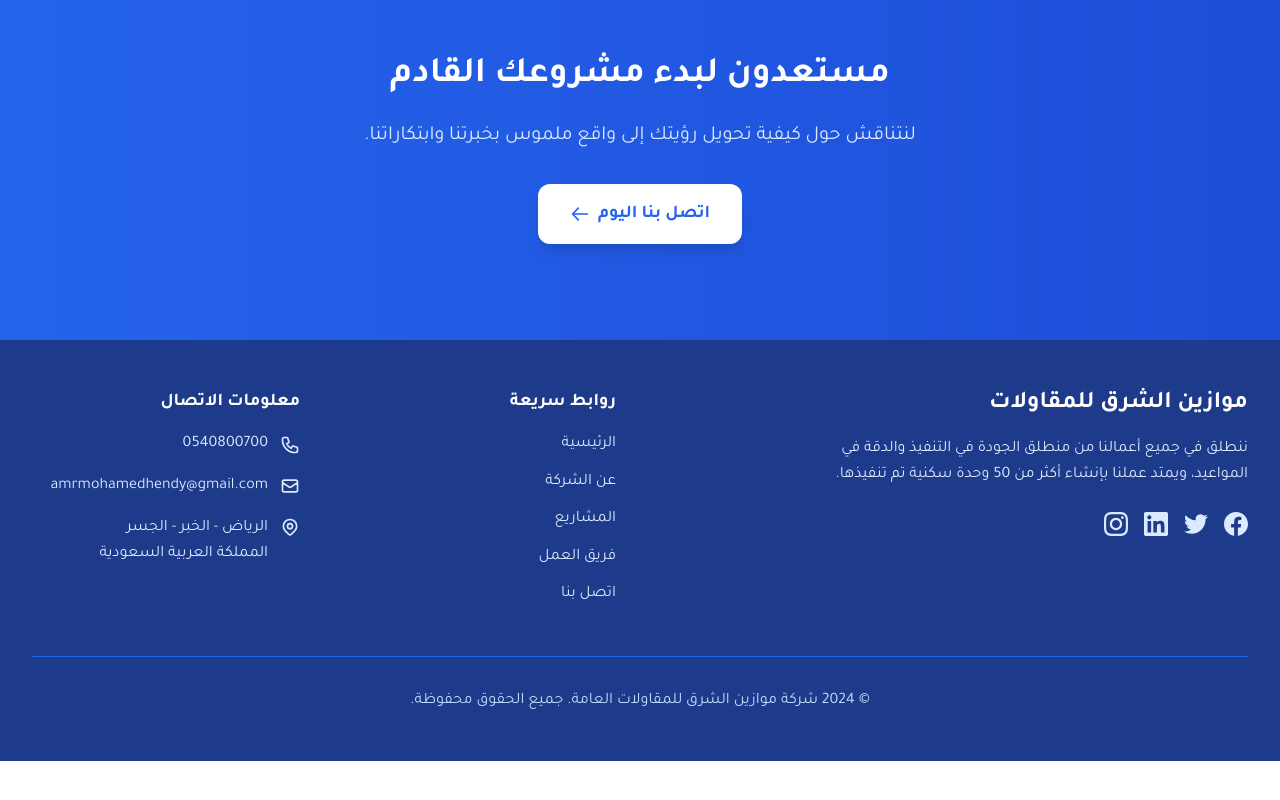
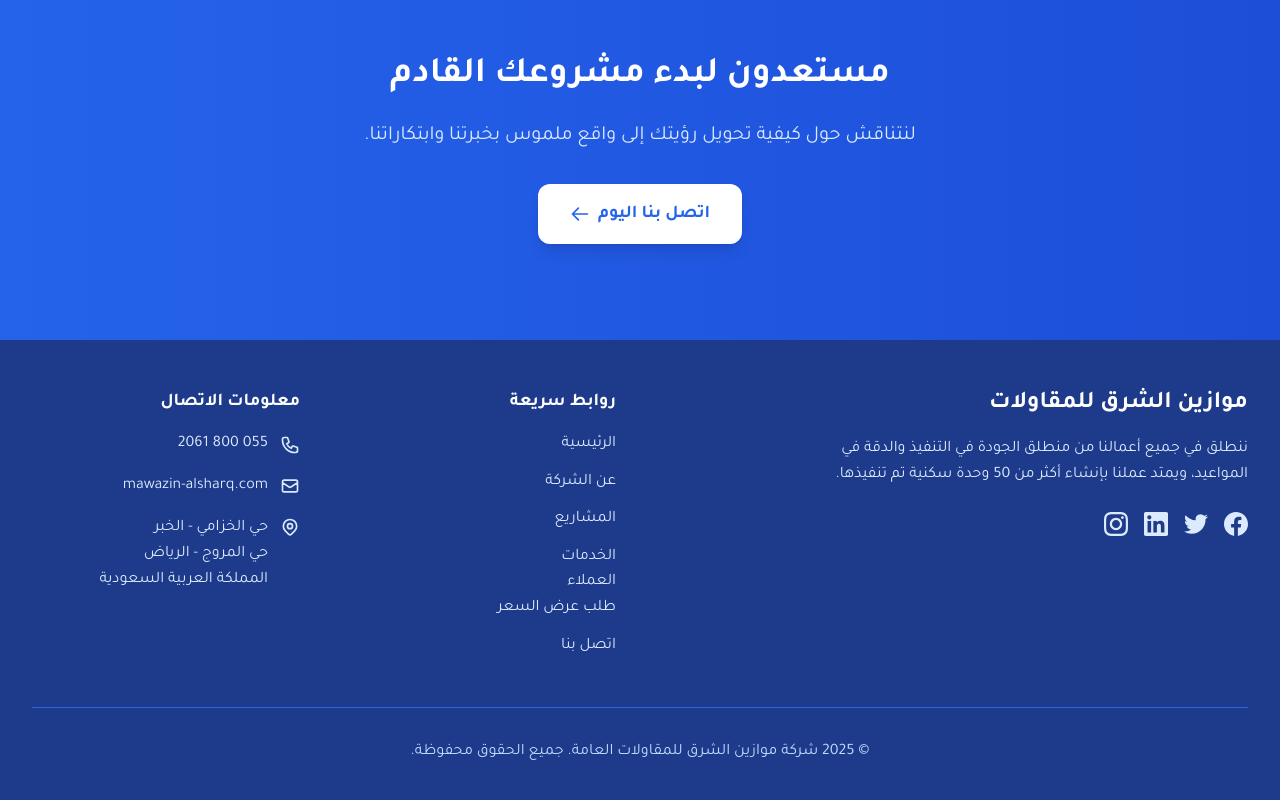
Before and after one commit to G-Remon/mwazeen-elshark, a React (Vite) app: page /services in a window 1280 px wide. Shown: the part 2462-3262 px from the top of the page. Before the commit the page ends 3223 px from the top, so only its background shows below. Built offline with nearby package versions, Linux system fonts and the light colour scheme.

Commit message:
update contact

```diff
--- a/src/components/Footer.jsx
+++ b/src/components/Footer.jsx
@@ -1,6 +1,7 @@
 import React from 'react';
 import { Link } from 'react-router-dom';
 import { useLanguage } from '../context/LanguageContext';
+import PriceRequest from '../pages/PriceRequest';
 
 const Footer = () => {
   const { language, isArabic } = useLanguage();
@@ -14,10 +15,12 @@ const Footer = () => {
       home: "الرئيسية",
       about: "عن الشركة",
       projects: "المشاريع",
-      team: "فريق العمل",
+      services: "الخدمات",
+      clients: "العملاء",
+      PriceRequest: "طلب عرض السعر",
       contact: "اتصل بنا",
-      location: "الرياض - الخبر - الجسر<br />المملكة العربية السعودية",
-      copyright: "© 2024 شركة موازين الشرق للمقاولات العامة. جميع الحقوق محفوظة.",
+      location: "حي الخزامي - الخبر <br/> حي المروج - الرياض<br />المملكة العربية السعودية",
+      copyright: "© 2025 شركة موازين الشرق للمقاولات العامة. جميع الحقوق محفوظة.",
       social: {
         facebook: "فيسبوك",
         twitter: "تويتر",
@@ -33,10 +36,12 @@ const Footer = () => {
       home: "Home",
       about: "About",
       projects: "Projects",
-      team: "Team",
+      services: "Services",
+      clients: "Clients",
+      PriceRequest: "Price Request",
       contact: "Contact",
-      location: "Riyadh - Al Khobar - Al Jisr<br />Saudi Arabia",
-      copyright: "© 2024 Mawazin Al-Sharq General Contracting Company. All rights reserved.",
+      location: "Al Khuzami District - Al Khobar <br/> Al Muruj District - Riyadh <br/> Saudi Arabia",
+      copyright: "© 2025 Mawazin Al-Sharq General Contracting Company. All rights reserved.",
       social: {
         facebook: "Facebook",
         twitter: "Twitter",
@@ -68,7 +73,7 @@ const Footer = () => {
                 aria-label={currentContent.social.facebook}
               >
                 <svg className="h-6 w-6" fill="currentColor" viewBox="0 0 24 24">
-                  <path d="M24 12.073c0-6.627-5.373-12-12-12s-12 5.373-12 12c0 5.99 4.388 10.954 10.125 11.854v-8.385H7.078v-3.47h3.047V9.43c0-3.007 1.792-4.669 4.533-4.669 1.312 0 2.686.235 2.686.235v2.953H15.83c-1.491 0-1.956.925-1.956 1.874v2.25h3.328l-.532 3.47h-2.796v8.385C19.612 23.027 24 18.062 24 12.073z"/>
+                  <path d="M24 12.073c0-6.627-5.373-12-12-12s-12 5.373-12 12c0 5.99 4.388 10.954 10.125 11.854v-8.385H7.078v-3.47h3.047V9.43c0-3.007 1.792-4.669 4.533-4.669 1.312 0 2.686.235 2.686.235v2.953H15.83c-1.491 0-1.956.925-1.956 1.874v2.25h3.328l-.532 3.47h-2.796v8.385C19.612 23.027 24 18.062 24 12.073z" />
                 </svg>
               </a>
 
@@ -79,7 +84,7 @@ const Footer = () => {
                 aria-label={currentContent.social.twitter}
               >
                 <svg className="h-6 w-6" fill="currentColor" viewBox="0 0 24 24">
-                  <path d="M23.953 4.57a10 10 0 01-2.825.775 4.958 4.958 0 002.163-2.723c-.951.555-2.005.959-3.127 1.184a4.92 4.92 0 00-8.384 4.482C7.69 8.095 4.067 6.13 1.64 3.162a4.822 4.822 0 00-.666 2.475c0 1.71.87 3.213 2.188 4.096a4.904 4.904 0 01-2.228-.616v.06a4.923 4.923 0 003.946 4.827 4.996 4.996 0 01-2.212.085 4.936 4.936 0 004.604 3.417 9.867 9.867 0 01-6.102 2.105c-.39 0-.779-.023-1.17-.067a13.995 13.995 0 007.557 2.209c9.053 0 13.998-7.496 13.998-13.985 0-.21 0-.42-.015-.63A9.935 9.935 0 0024 4.59z"/>
+                  <path d="M23.953 4.57a10 10 0 01-2.825.775 4.958 4.958 0 002.163-2.723c-.951.555-2.005.959-3.127 1.184a4.92 4.92 0 00-8.384 4.482C7.69 8.095 4.067 6.13 1.64 3.162a4.822 4.822 0 00-.666 2.475c0 1.71.87 3.213 2.188 4.096a4.904 4.904 0 01-2.228-.616v.06a4.923 4.923 0 003.946 4.827 4.996 4.996 0 01-2.212.085 4.936 4.936 0 004.604 3.417 9.867 9.867 0 01-6.102 2.105c-.39 0-.779-.023-1.17-.067a13.995 13.995 0 007.557 2.209c9.053 0 13.998-7.496 13.998-13.985 0-.21 0-.42-.015-.63A9.935 9.935 0 0024 4.59z" />
                 </svg>
               </a>
 
@@ -90,7 +95,7 @@ const Footer = () => {
                 aria-label={currentContent.social.linkedin}
               >
                 <svg className="h-6 w-6" fill="currentColor" viewBox="0 0 24 24">
-                  <path d="M20.447 20.452h-3.554v-5.569c0-1.328-.027-3.037-1.852-3.037-1.853 0-2.136 1.445-2.136 2.939v5.667H9.351V9h3.414v1.561h.046c.477-.9 1.637-1.85 3.37-1.85 3.601 0 4.267 2.37 4.267 5.455v6.286zM5.337 7.433c-1.144 0-2.063-.926-2.063-2.065 0-1.138.92-2.063 2.063-2.063 1.14 0 2.064.925 2.064 2.063 0 1.139-.925 2.065-2.064 2.065zm1.782 13.019H3.555V9h3.564v11.452zM22.225 0H1.771C.792 0 0 .774 0 1.729v20.542C0 23.227.792 24 1.771 24h20.451C23.2 24 24 23.227 24 22.271V1.729C24 .774 23.2 0 22.222 0h.003z"/>
+                  <path d="M20.447 20.452h-3.554v-5.569c0-1.328-.027-3.037-1.852-3.037-1.853 0-2.136 1.445-2.136 2.939v5.667H9.351V9h3.414v1.561h.046c.477-.9 1.637-1.85 3.37-1.85 3.601 0 4.267 2.37 4.267 5.455v6.286zM5.337 7.433c-1.144 0-2.063-.926-2.063-2.065 0-1.138.92-2.063 2.063-2.063 1.14 0 2.064.925 2.064 2.063 0 1.139-.925 2.065-2.064 2.065zm1.782 13.019H3.555V9h3.564v11.452zM22.225 0H1.771C.792 0 0 .774 0 1.729v20.542C0 23.227.792 24 1.771 24h20.451C23.2 24 24 23.227 24 22.271V1.729C24 .774 23.2 0 22.222 0h.003z" />
                 </svg>
               </a>
 
@@ -101,7 +106,7 @@ const Footer = () => {
                 aria-label={currentContent.social.instagram}
               >
                 <svg className="h-6 w-6" fill="currentColor" viewBox="0 0 24 24">
-                  <path d="M12 2.163c3.204 0 3.584.012 4.85.07 3.252.148 4.771 1.691 4.919 4.919.058 1.265.069 1.645.069 4.849 0 3.205-.012 3.584-.069 4.849-.149 3.225-1.664 4.771-4.919 4.919-1.266.058-1.644.07-4.85.07-3.204 0-3.584-.012-4.849-.07-3.26-.149-4.771-1.699-4.919-4.92-.058-1.265-.07-1.644-.07-4.849 0-3.204.013-3.583.07-4.849.149-3.227 1.664-4.771 4.919-4.919 1.266-.057 1.645-.069 4.849-.069zm0-2.163c-3.259 0-3.667.014-4.947.072-4.358.2-6.78 2.618-6.98 6.98-.059 1.281-.073 1.689-.073 4.948 0 3.259.014 3.668.072 4.948.2 4.358 2.618 6.78 6.98 6.98 1.281.058 1.689.072 4.948.072 3.259 0 3.668-.014 4.948-.072 4.354-.2 6.782-2.618 6.979-6.98.059-1.28.073-1.689.073-4.948 0-3.259-.014-3.667-.072-4.947-.196-4.354-2.617-6.78-6.979-6.98-1.281-.059-1.69-.073-4.949-.073zm0 5.838c-3.403 0-6.162 2.759-6.162 6.162s2.759 6.163 6.162 6.163 6.162-2.759 6.162-6.163c0-3.403-2.759-6.162-6.162-6.162zm0 10.162c-2.209 0-4-1.79-4-4 0-2.209 1.791-4 4-4s4 1.791 4 4c0 2.21-1.791 4-4 4zm6.406-11.845c-.796 0-1.441.645-1.441 1.44s.645 1.44 1.441 1.44c.795 0 1.439-.645 1.439-1.44s-.644-1.44-1.439-1.44z"/>
+                  <path d="M12 2.163c3.204 0 3.584.012 4.85.07 3.252.148 4.771 1.691 4.919 4.919.058 1.265.069 1.645.069 4.849 0 3.205-.012 3.584-.069 4.849-.149 3.225-1.664 4.771-4.919 4.919-1.266.058-1.644.07-4.85.07-3.204 0-3.584-.012-4.849-.07-3.26-.149-4.771-1.699-4.919-4.92-.058-1.265-.07-1.644-.07-4.849 0-3.204.013-3.583.07-4.849.149-3.227 1.664-4.771 4.919-4.919 1.266-.057 1.645-.069 4.849-.069zm0-2.163c-3.259 0-3.667.014-4.947.072-4.358.2-6.78 2.618-6.98 6.98-.059 1.281-.073 1.689-.073 4.948 0 3.259.014 3.668.072 4.948.2 4.358 2.618 6.78 6.98 6.98 1.281.058 1.689.072 4.948.072 3.259 0 3.668-.014 4.948-.072 4.354-.2 6.782-2.618 6.979-6.98.059-1.28.073-1.689.073-4.948 0-3.259-.014-3.667-.072-4.947-.196-4.354-2.617-6.78-6.979-6.98-1.281-.059-1.69-.073-4.949-.073zm0 5.838c-3.403 0-6.162 2.759-6.162 6.162s2.759 6.163 6.162 6.163 6.162-2.759 6.162-6.163c0-3.403-2.759-6.162-6.162-6.162zm0 10.162c-2.209 0-4-1.79-4-4 0-2.209 1.791-4 4-4s4 1.791 4 4c0 2.21-1.791 4-4 4zm6.406-11.845c-.796 0-1.441.645-1.441 1.44s.645 1.44 1.441 1.44c.795 0 1.439-.645 1.439-1.44s-.644-1.44-1.439-1.44z" />
                 </svg>
               </a>
             </div>
@@ -138,12 +143,29 @@ const Footer = () => {
                 </Link>
               </li>
               <li>
-                <Link
-                  to="/team"
-                  className="text-blue-100 hover:text-white hover:translate-x-1 inline-block transition-all duration-200"
-                >
-                  {currentContent.team}
-                </Link>
+                <li>
+                  <Link
+                    to="/services"
+                    className="text-blue-100 hover:text-white hover:translate-x-1 inline-block transition-all duration-200"
+                  >
+                    {currentContent.services}
+                  </Link>
+                </li>
+                <li>
+                  <Link
+                    to="/ClientsSection"
+                    className="text-blue-100 hover:text-white hover:translate-x-1 inline-block transition-all duration-200">
+                    {currentContent.clients}
+                  </Link>
+                </li>
+                <li>
+                  <Link
+                    to="/price-request"
+                    className="text-blue-100 hover:text-white hover:translate-x-1 inline-block transition-all duration-200">
+                    {currentContent.PriceRequest}
+                  </Link>
+                </li>
+
               </li>
               <li>
                 <Link
@@ -173,10 +195,10 @@ const Footer = () => {
                   <path strokeLinecap="round" strokeLinejoin="round" strokeWidth={2} d="M3 5a2 2 0 012-2h3.28a1 1 0 01.948.684l1.498 4.493a1 1 0 01-.502 1.21l-2.257 1.13a11.042 11.042 0 005.516 5.516l1.13-2.257a1 1 0 011.21-.502l4.493 1.498a1 1 0 01.684.949V19a2 2 0 01-2 2h-1C9.716 21 3 14.284 3 6V5z" />
                 </svg>
                 <a
-                  href="tel:0540800700"
+                  href="tel:055 800 2061"
                   className="hover:text-white transition-colors duration-200"
                 >
-                  0540800700
+                  055 800 2061
                 </a>
               </div>
 
@@ -191,10 +213,10 @@ const Footer = () => {
                   <path strokeLinecap="round" strokeLinejoin="round" strokeWidth={2} d="M3 8l7.89 5.26a2 2 0 002.22 0L21 8M5 19h14a2 2 0 002-2V7a2 2 0 00-2-2H5a2 2 0 00-2 2v10a2 2 0 002 2z" />
                 </svg>
                 <a
-                  href="mailto:amrmohamedhendy@gmail.com"
+                  href="mailto:mawazin-alsharq.com"
                   className="hover:text-white transition-colors duration-200 break-all"
                 >
-                  amrmohamedhendy@gmail.com
+                  mawazin-alsharq.com
                 </a>
               </div>
 
```
